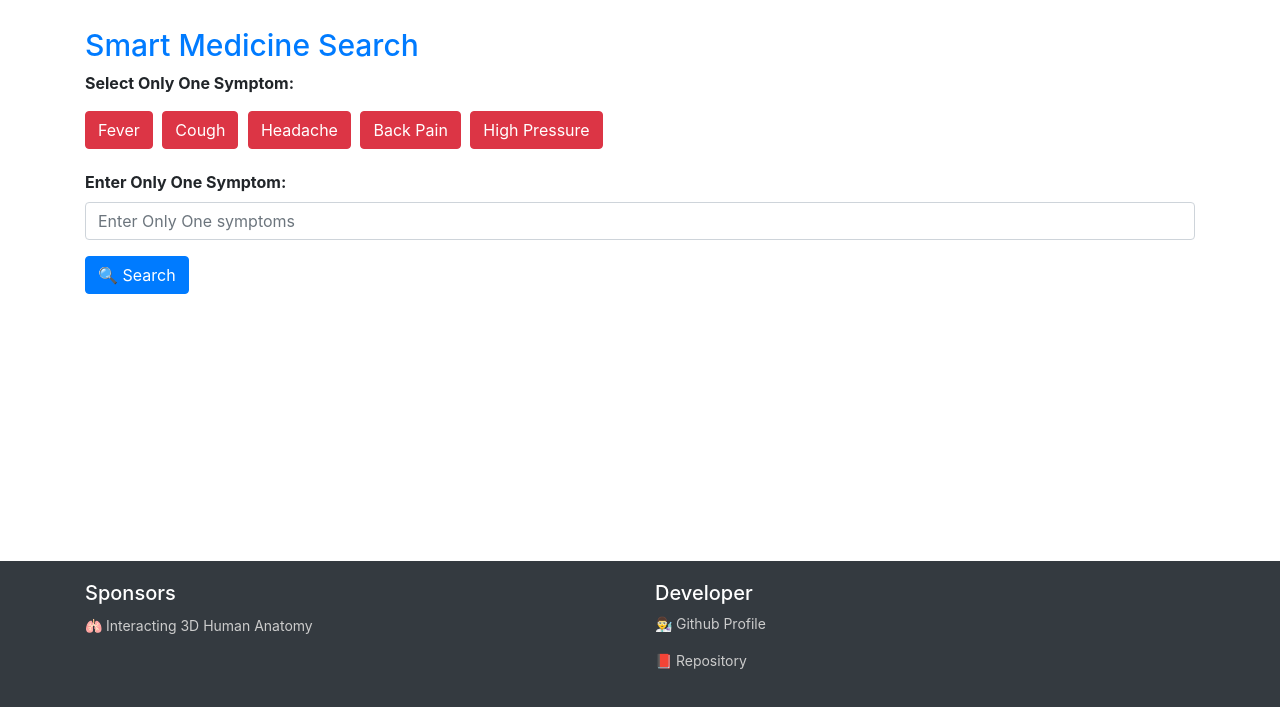
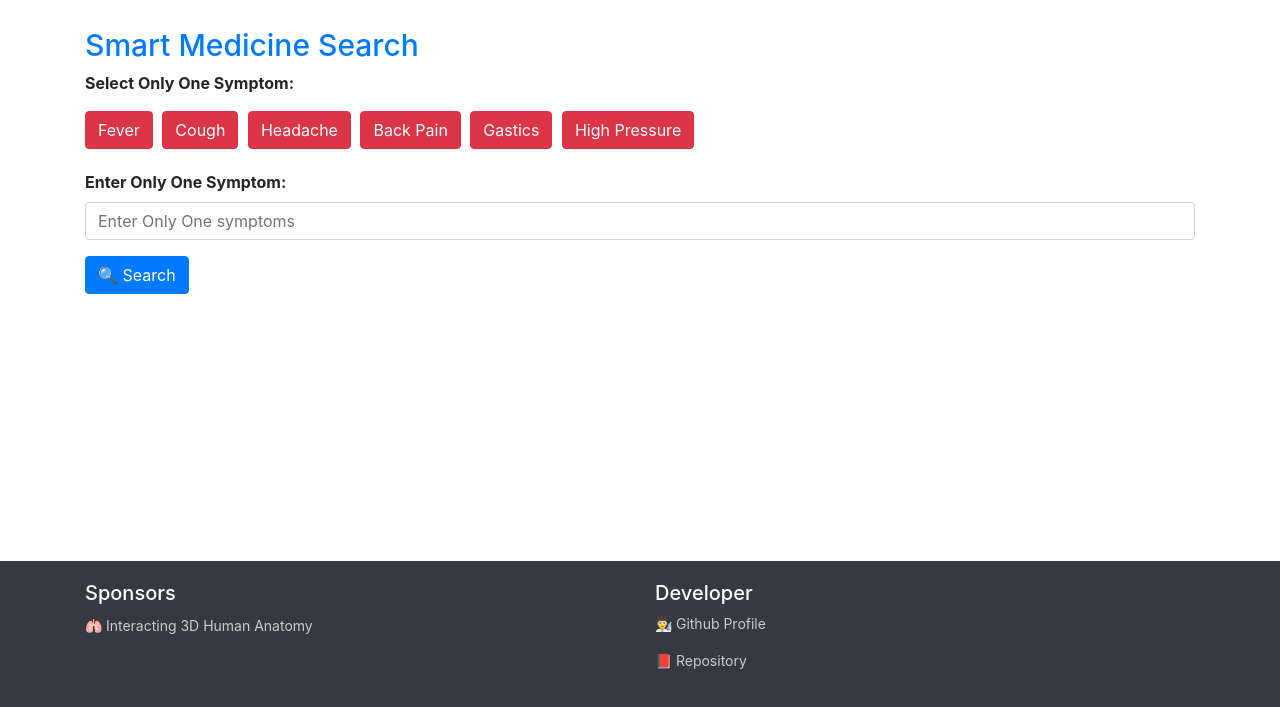
Before and after one commit to anisurrahmanlikhon/Medi-Search, a plain HTML site: page index.html in a window 1280 px wide. Shown: the part 93-800 px from the top of the page. Drawn offline with nearby package versions, Linux system fonts and the light colour scheme.

Commit message:
Update index.html

```diff
--- a/index.html
+++ b/index.html
@@ -55,6 +55,8 @@
             <button type="button" class="btn btn-danger symptom-btn"
                 onclick="toggleSymptom('Back Pain')">Back Pain</button>
             <button type="button" class="btn btn-danger symptom-btn"
+                onclick="toggleSymptom('Gastics')">Gastics</button>
+	    <button type="button" class="btn btn-danger symptom-btn"
                 onclick="toggleSymptom('High Pressure')">High Pressure</button>
             <!-- Add more buttons for other symptoms -->
         </div>
```
